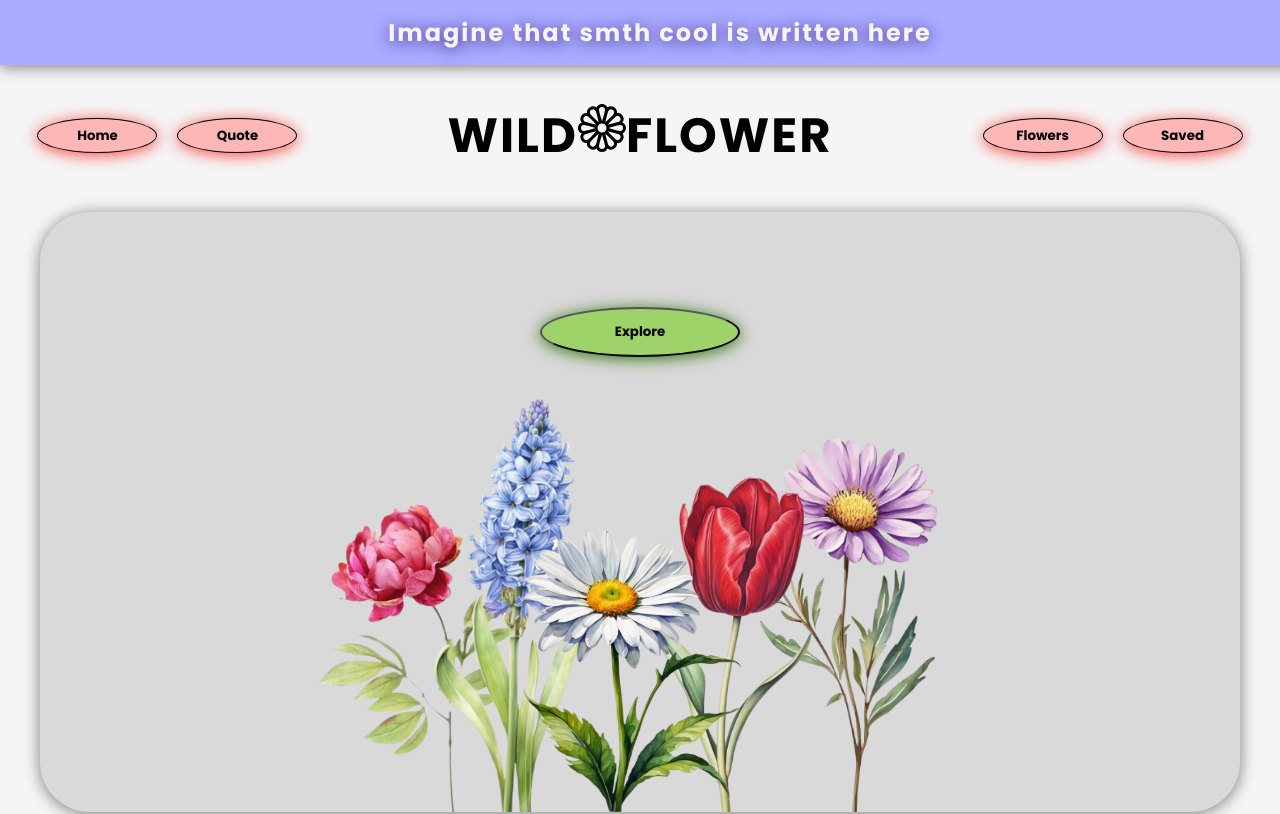
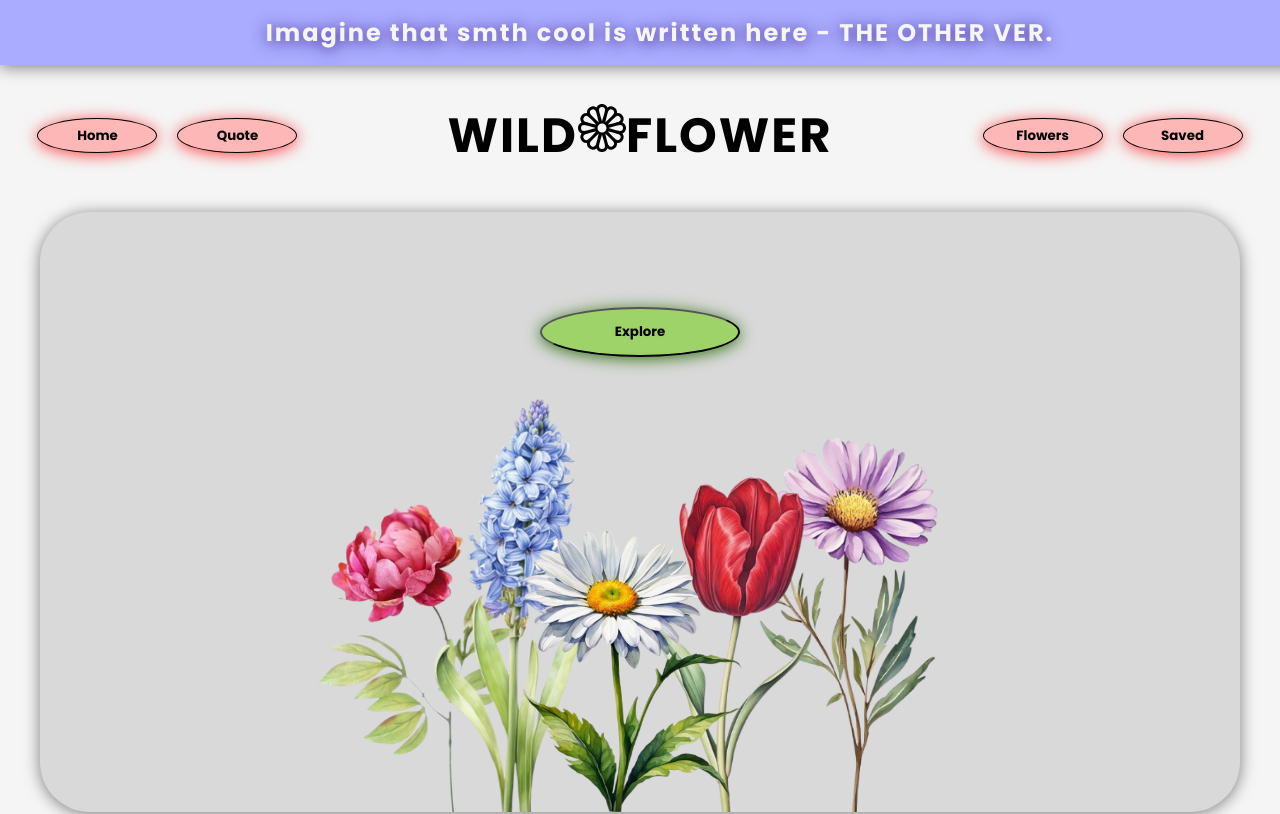
Before and after one commit to vviolaaa/flowers-app, a React (Create React App) app: page / in a window 1280 px wide. Shown: the top 814 px of the page. Built offline with nearby package versions, Linux system fonts and the light colour scheme.

Commit message:
Change Header text in footer-layout branch

```diff
--- a/src/components/Header.jsx
+++ b/src/components/Header.jsx
@@ -4,7 +4,7 @@ import "../index.css"
 export function Header() {
     return (
         <div className="header-container">
-            <h1>Imagine that smth cool is written here</h1>
+            <h1>Imagine that smth cool is written here - THE OTHER VER.</h1>
         </div>
 
     );
```
